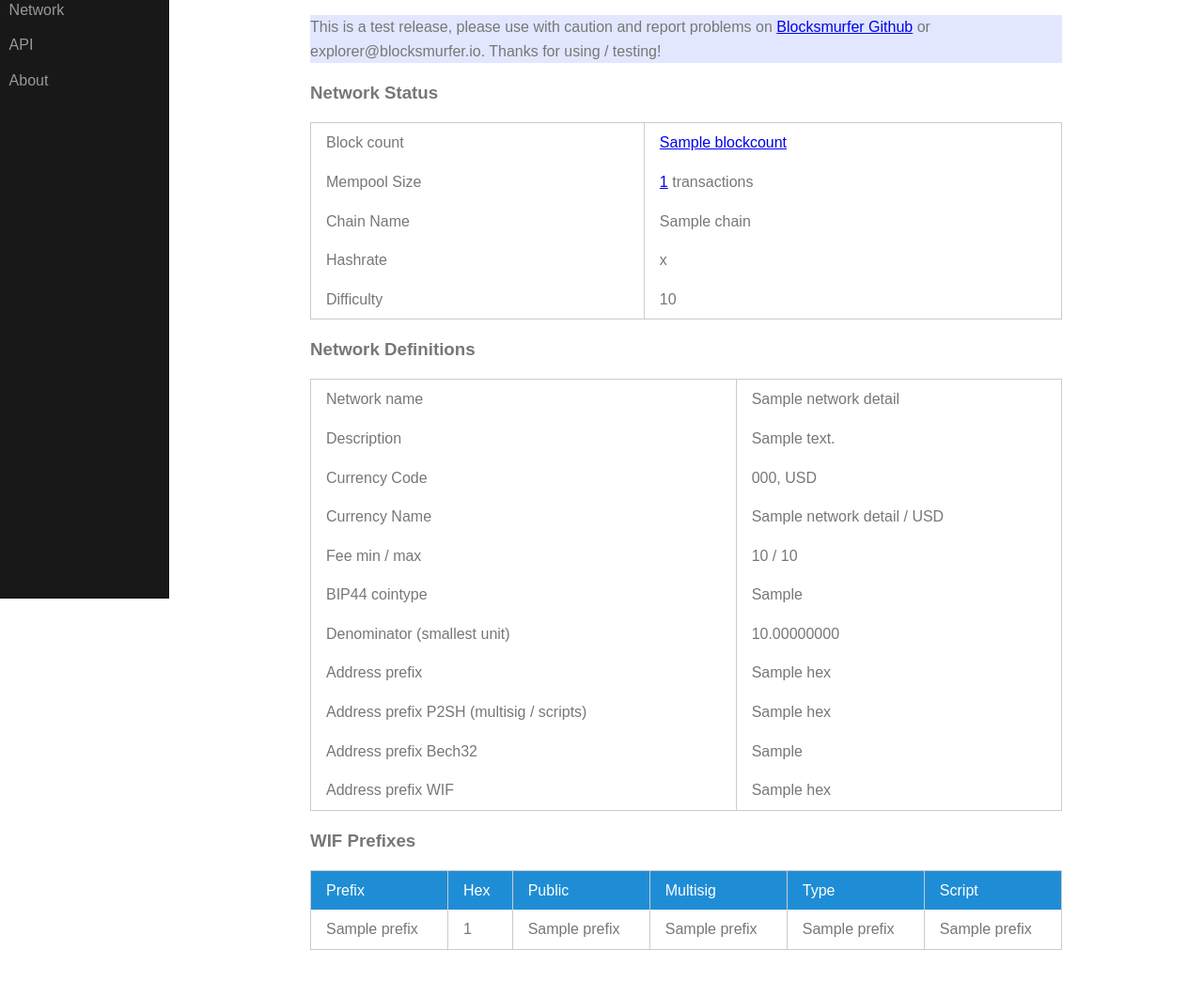
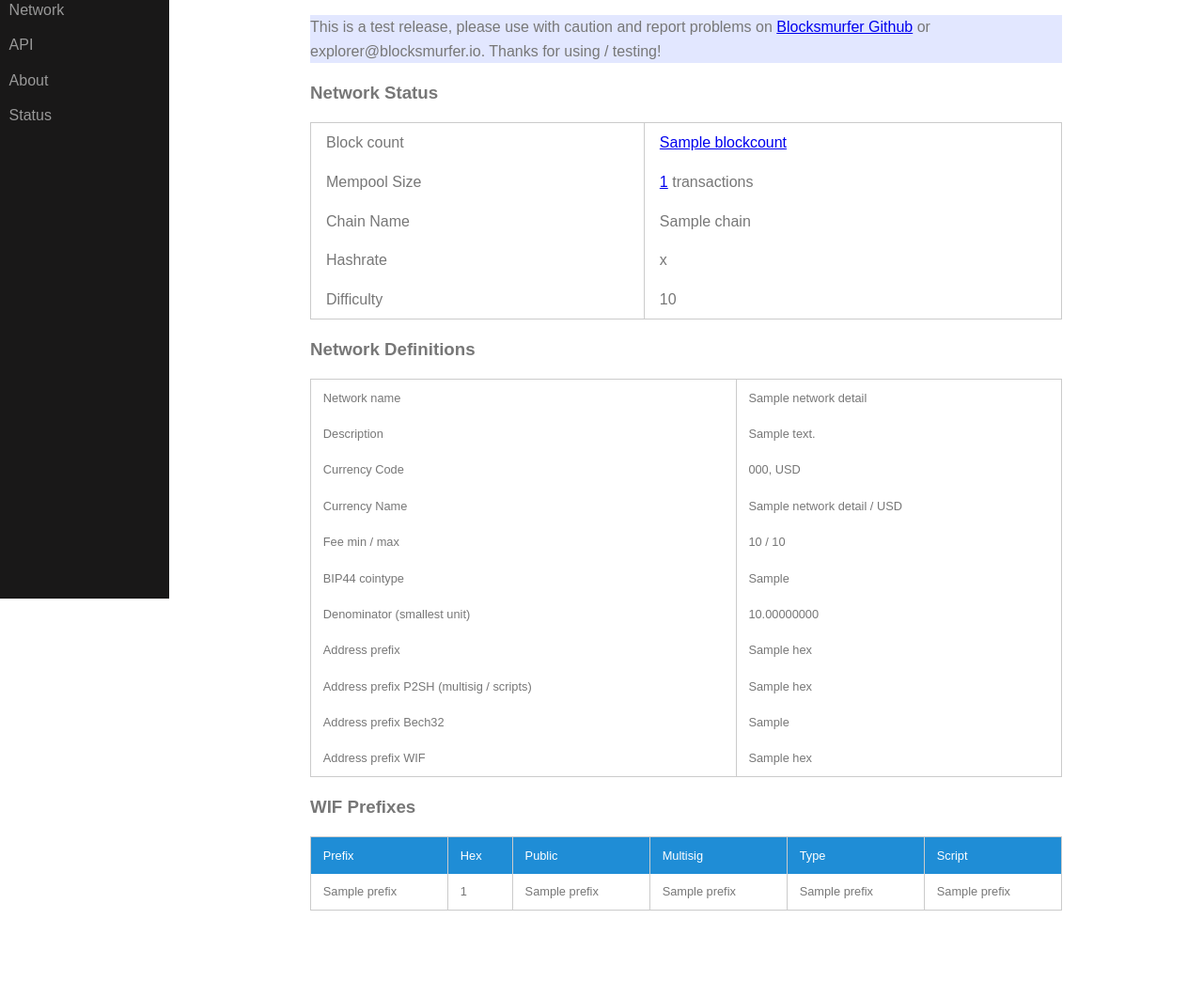
Before and after one commit to 1200wd/blocksmurfer, a Python web app: template blocksmurfer/templates/explorer/network.html in a window 1280 px wide. Shown: the part 163-1224 px from the top of the page at 94% size. After the commit the page ends 1132 px from the top, so only its background shows below. Run offline with Jinja, Linux system fonts and the light colour scheme; the template is opened without the code that fills it: most values are stand-ins (such as "Sample title", 1, 10 or a date in 2020).

Commit message:
[REF] Add status link + some text, subtitles update

```diff
--- a/blocksmurfer/main/routes.py
+++ b/blocksmurfer/main/routes.py
@@ -95,8 +95,12 @@ def transactions(network='btc'):
     if page > 1:
         prev_url = url_for('main.transactions', network=network, blockid=blockid, page=page-1)
 
+    subtitle = _('Latest unconfirmed transactions')
+    if blockid:
+        subtitle = _('Block %s transactions' % blockid)
+
     return render_template('explorer/transactions.html', title=_('Transactions'), total_txs=total_txs,
-                           subtitle=_('Latest confirmed transactions'), block=block, network=network,
+                           subtitle=subtitle, block=block, network=network,
                            form=form, transactions=transactions, page=page, limit=limit,
                            prev_url=prev_url, next_url=next_url)
 
--- a/blocksmurfer/templates/base.html
+++ b/blocksmurfer/templates/base.html
@@ -61,6 +61,9 @@
                 <li class="pure-menu-item{% if title=='About' %} pure-menu-selected{% endif %}">
                     <a href="{{ url_for('main.about') }}" class="pure-menu-link">About</a>
                 </li>
+                <li class="pure-menu-item{% if title=='Status' %} pure-menu-selected{% endif %}">
+                    <a href="https://status.coineva.com/" class="pure-menu-link">Status</a>
+                </li>
             </ul>
         </div>
     </div>
--- a/blocksmurfer/templates/explorer/network.html
+++ b/blocksmurfer/templates/explorer/network.html
@@ -40,7 +40,7 @@
     </table>
 
     <h3>{{ _('Network Definitions') }}</h3>
-    <table class="pure-table" style="width: 800px;">
+    <table class="pure-table" style="width: 800px; font-size: 80%;">
         <tr>
             <td>Network name</td>
             <td>{{ network_details.name }}</td>
@@ -89,7 +89,7 @@
     </table>
 
     <h3>{{ _('WIF Prefixes') }}</h3>
-    <table class="pure-table" style="width: 800px;">
+    <table class="pure-table" style="width: 800px; font-size: 80%;">
         <thead>
             <tr>
                 <td>Prefix</td>
```
Also changed, not shown: 1 other file.
